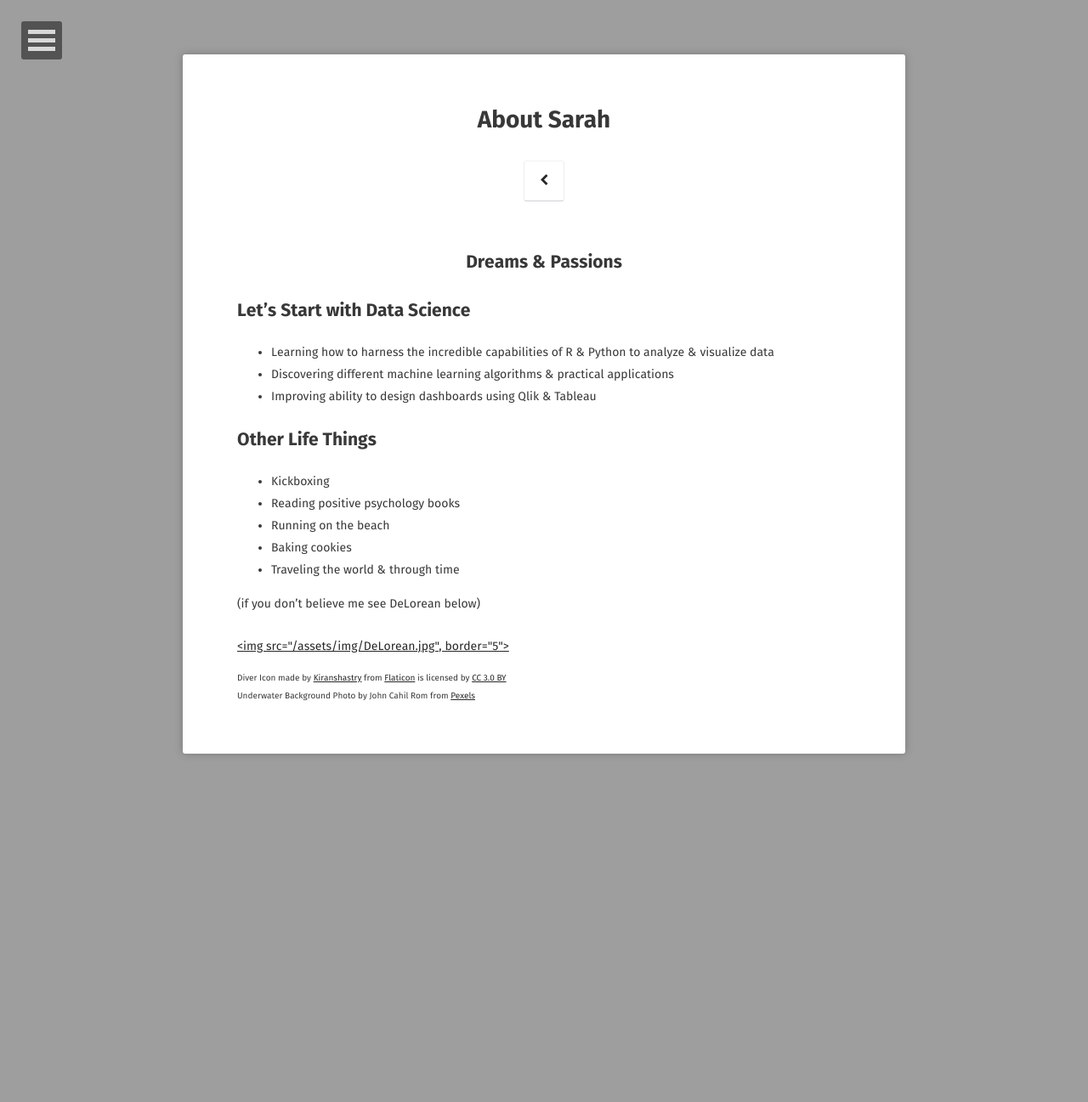
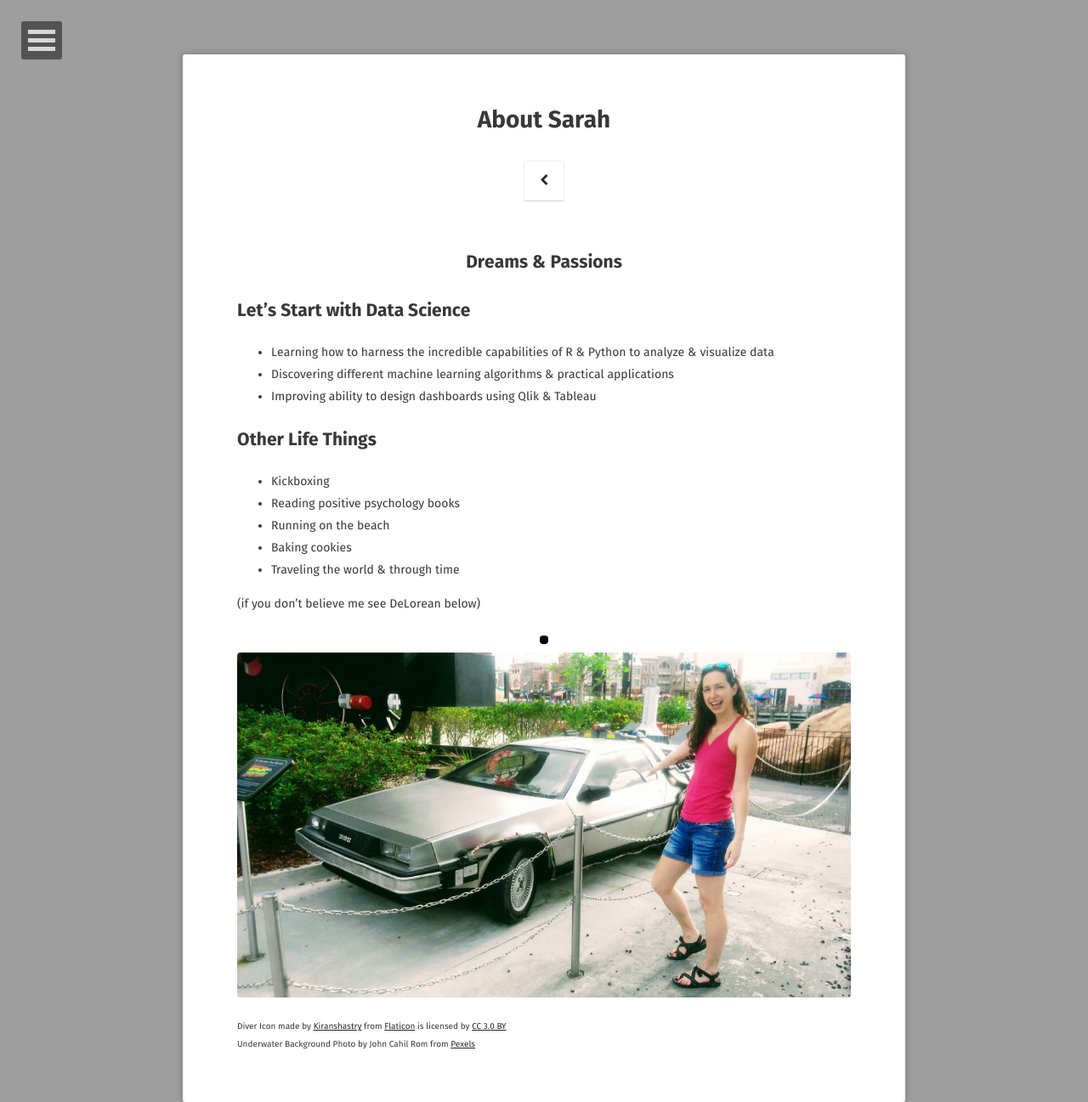
Before and after one commit to sarahschirduan/sarahschirduan.github.io, a Jekyll site: the page built from about/index.md, in a window 1280 px wide. Shown: the whole page at 85% size. Built offline with Jekyll 4.4.1, drawn with Linux system fonts in a browser that asks for light colours; some web fonts are replaced; before the commit the page ends 964 px from its top, so only the background shows below that.

Commit message:
Update index.md

```diff
--- a/about/index.md
+++ b/about/index.md
@@ -24,7 +24,7 @@ comments: false
 (if you don't believe me see DeLorean below)
 <div>
 <figure>
-  <a href="/assets/img/DeLorean.jpg"><img src="/assets/img/DeLorean.jpg", border="5"></a>
+  <img style="border:5px solid black"><a href="/assets/img/DeLorean.jpg"><img src="/assets/img/DeLorean.jpg"></a>
 </figure>
 </div>
 
```
